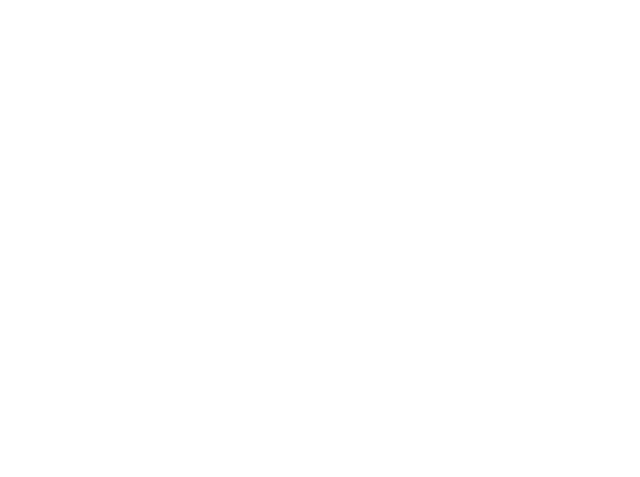
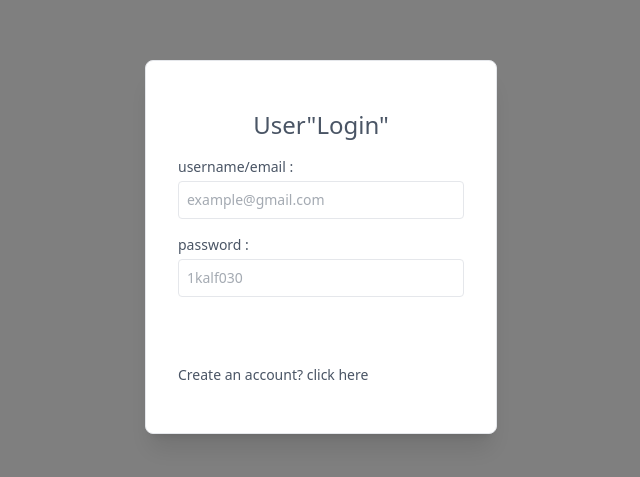
Before and after one commit to Kalpesh-Parmar-0/VideoTube, a React (Vite) app in the folder client/: page /login in a window 1280 px wide. Before the commit this address had no page. Shown: the part 153-630 px from the top of the page, without its empty margins (319-959 px from the left). Built offline with nearby package versions, Linux system fonts and the light colour scheme.

Commit message:
login feature implemented

```diff
--- a/client/src/App.jsx
+++ b/client/src/App.jsx
@@ -2,17 +2,37 @@ import React from 'react'
 import { Route, Routes } from 'react-router-dom'
 import Layout from './Layout'
 import HomePage from './pages/HomePage'
+import Login from './components/Login'
+import { Toaster } from 'react-hot-toast'
+import { useDispatch } from 'react-redux'
 // import Navbar from './components/Navbar'
 
 function App() {
+
   return (
-    <div className='overflow-hidden'>
+    <>
       <Routes>
         <Route path='/' element={<Layout />}>
           <Route path='' element={<HomePage />} />
         </Route>
+        <Route path='/login' element={<Login />}>
+        </Route>
       </Routes>
-    </div>
+
+      <Toaster
+        position="top-right"
+        reverseOrder={true}
+        toastOptions={{
+          error: {
+            style: { borderRadius: '2', color: 'red' },
+          },
+          success: {
+            style: { borderRadius: '2', color: 'green' },
+          },
+          duration: 2000
+        }}
+      />
+    </>
   )
 }
 
--- a/client/src/components/Input.jsx
+++ b/client/src/components/Input.jsx
@@ -1,19 +1,19 @@
 import React, { useId } from 'react'
 
 const Input = React.forwardRef((
-    { label, type = "text", placeholder, className = "", ...props }
+    { label, type = "text", placeholder, className = "", ...props },ref
 ) => {
 
     const id = useId()
     return (
         <div className='w-full'>
             {label && (
-                <label className='inline-block mb-1 pl-1' htmlFor={id}>{label}</label>
+                <label className='' htmlFor={id}>{label}</label>
             )}
             <input
                 type={type}
                 placeholder={placeholder}
-                className={`px-3 py-2 outline-none w-full ${className}`}
+                className={`border border-gray-200 rounded w-full p-2 mt-1 outline-primary ${className}`}
                 {...props}
                 ref={ref}
                 id={id}
--- /dev/null
+++ b/client/src/components/Login.jsx
@@ -0,0 +1,72 @@
+import React from 'react'
+import { useForm } from 'react-hook-form'
+import { Input } from './index'
+import { useNavigate } from 'react-router-dom'
+import { useDispatch } from 'react-redux'
+import { userLogin, getCurrentUser } from '../store/authSlice'
+
+function Login() {
+
+  const { handleSubmit, register, formState: { errors } } = useForm()
+
+  const navigation = useNavigate()
+  const dispatch = useDispatch()
+
+  const submit = async (data) => {
+    const isEmail = data.username.includes('@')
+    const loginData = isEmail ? { email: data.username, password: data.password } : data
+
+    const res = await dispatch(userLogin(loginData))
+    const user = await dispatch(getCurrentUser())
+
+    if (user && res?.payload) {
+      navigation("/")
+    }
+  }
+
+  return (
+    <div onClick={() => setShowLogin(false)} className='fixed top-0 bottom-0 left-0 right-0 z-100 flex items-center text-sm text-gray-600 bg-black/50'>
+      <form onSubmit={handleSubmit(submit)} className="flex flex-col gap-4 m-auto items-start p-8 py-12 w-80 sm:w-[352px] rounded-lg shadow-xl border border-gray-200 bg-white">
+        <p className="text-2xl font-medium m-auto">
+          <span className="text-primary">User</span>"Login"
+        </p>
+
+        <Input label="username/email :" type="text" placeholder="example@gmail.com"
+          {...register("username", { required: true })}
+        />
+
+        {errors.username && (
+          <span className="text-red-500">{errors.username.message}</span>
+        )}
+
+        <Input label="password :" type="password" placeholder="1kalf030"
+          {...register("password", { required: true })}
+        />
+
+        {errors.password && (
+          <span className="text-red-500">{errors.password.message}</span>
+        )}
+
+        <button type='submit' className="bg-primary hover:bg-blue-800 transition-all text-white w-full py-2 rounded-md cursor-pointer">
+          Login
+        </button>
+
+        <p>
+          Create an account? <span onClick={() => setState("register")} className="text-primary cursor-pointer">click here</span>
+        </p>
+
+        {/* <p className="text-center text-sm">
+          Don&apos;t have an account?{" "}
+          <Link
+            to={"/signup"}
+            className="text-purple-600 cursor-pointer hover:opacity-70"
+          >
+            SignUp
+          </Link>
+        </p> */}
+      </form>
+    </div>
+  )
+}
+
+export default Login
--- a/client/src/main.jsx
+++ b/client/src/main.jsx
@@ -2,7 +2,6 @@ import { createRoot } from 'react-dom/client'
 import './index.css'
 import App from './App.jsx'
 import { BrowserRouter } from 'react-router-dom'
-import { Toaster } from 'react-hot-toast'
 import { Provider } from 'react-redux'
 import store from './store/store.js'
 
@@ -10,7 +9,6 @@ createRoot(document.getElementById('root')).render(
   <Provider store={store}>
     <BrowserRouter>
       <App />
-      <Toaster />
     </BrowserRouter>
   </Provider>
 )
--- a/client/src/store/authSlice.js
+++ b/client/src/store/authSlice.js
@@ -68,6 +68,11 @@ export const changePassword = createAsyncThunk("changePassword", async (data) =>
     }
 })
 
+export const getCurrentUser = createAsyncThunk("getCurrentUser", async () => {
+    const res = await axiosInstance.get("/users/current-user");
+    return res.data.data;
+})
+
 const authSlice = createSlice({
     name: "auth",
     initialState,
```
